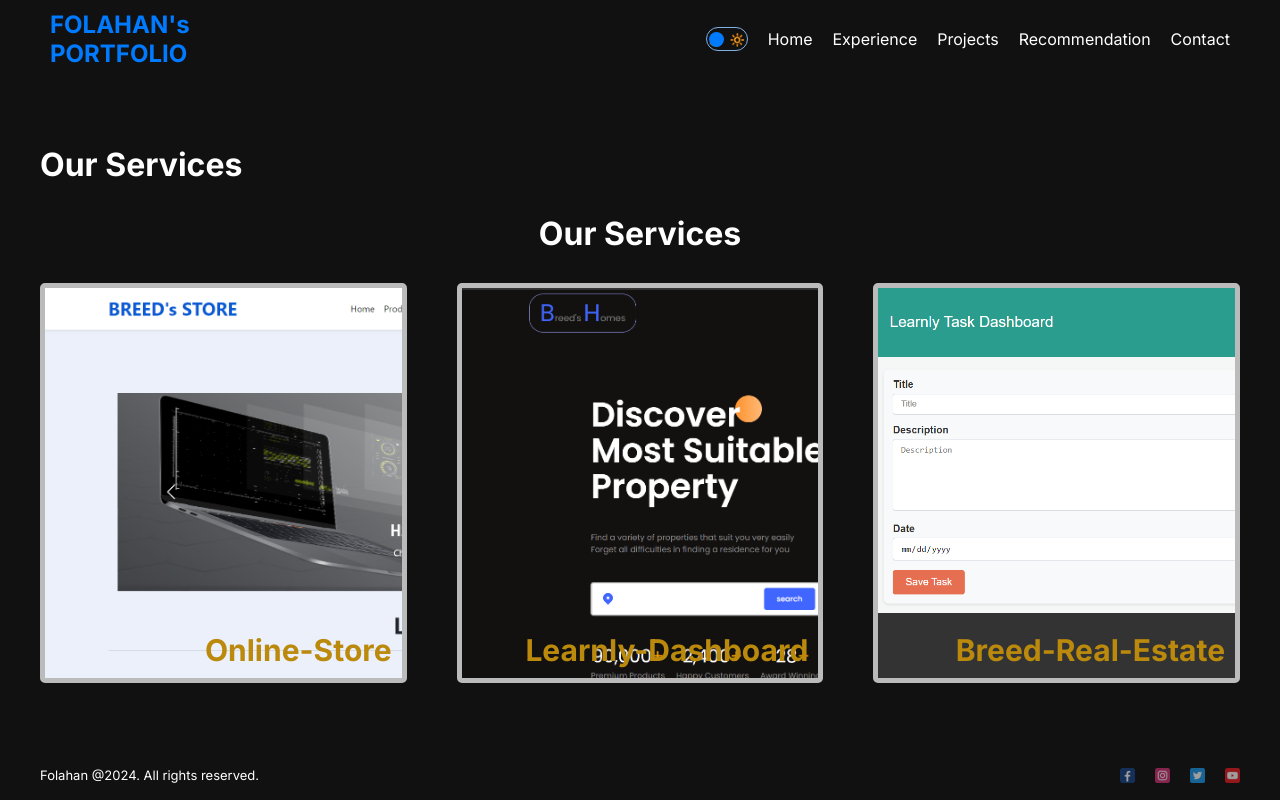
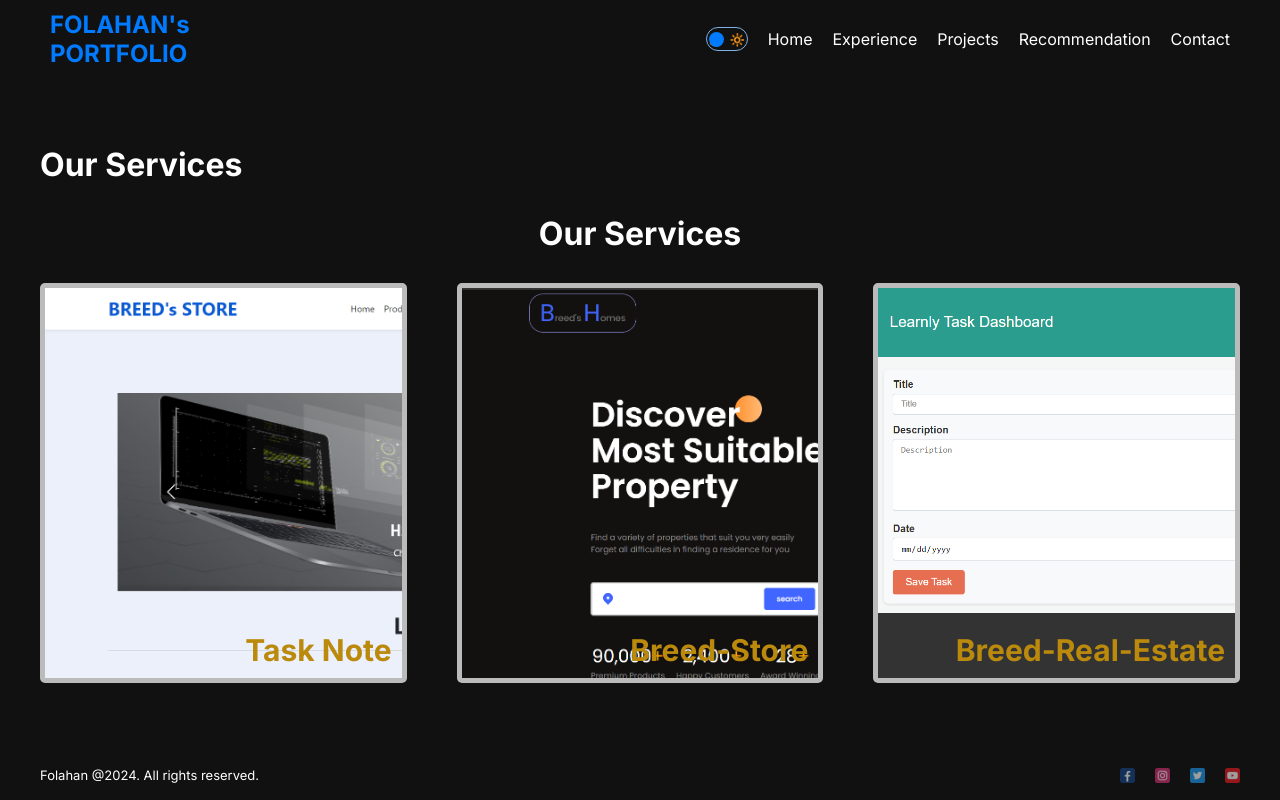
Before and after one commit to Seunfola/my-portfolio, a Next.js app: page /info in a window 1280 px wide. Built offline with nearby package versions, Linux system fonts and the light colour scheme.

Commit message:
Update page.jsx

```diff
--- a/src/app/info/page.jsx
+++ b/src/app/info/page.jsx
@@ -8,10 +8,10 @@ const Info = () => {
       <h1 className={styles.selectTitle}>Our Services</h1>
       <div className={styles.items}>
         <Link href="/info/LearnlyDashboard" className={styles.item}>
-          <span className={styles.title}>Online-Store</span>
+          <span className={styles.title}>Task Note</span>
         </Link>
         <Link href="/info/OnlineStore" className={styles.item}>
-          <span className={styles.title}>Learnly-Dashboard</span>
+          <span className={styles.title}>Breed-Store</span>
         </Link>
         <Link href="/info/BreedRealEstate" className={styles.item}>
           <span className={styles.title}>Breed-Real-Estate</span>
```
